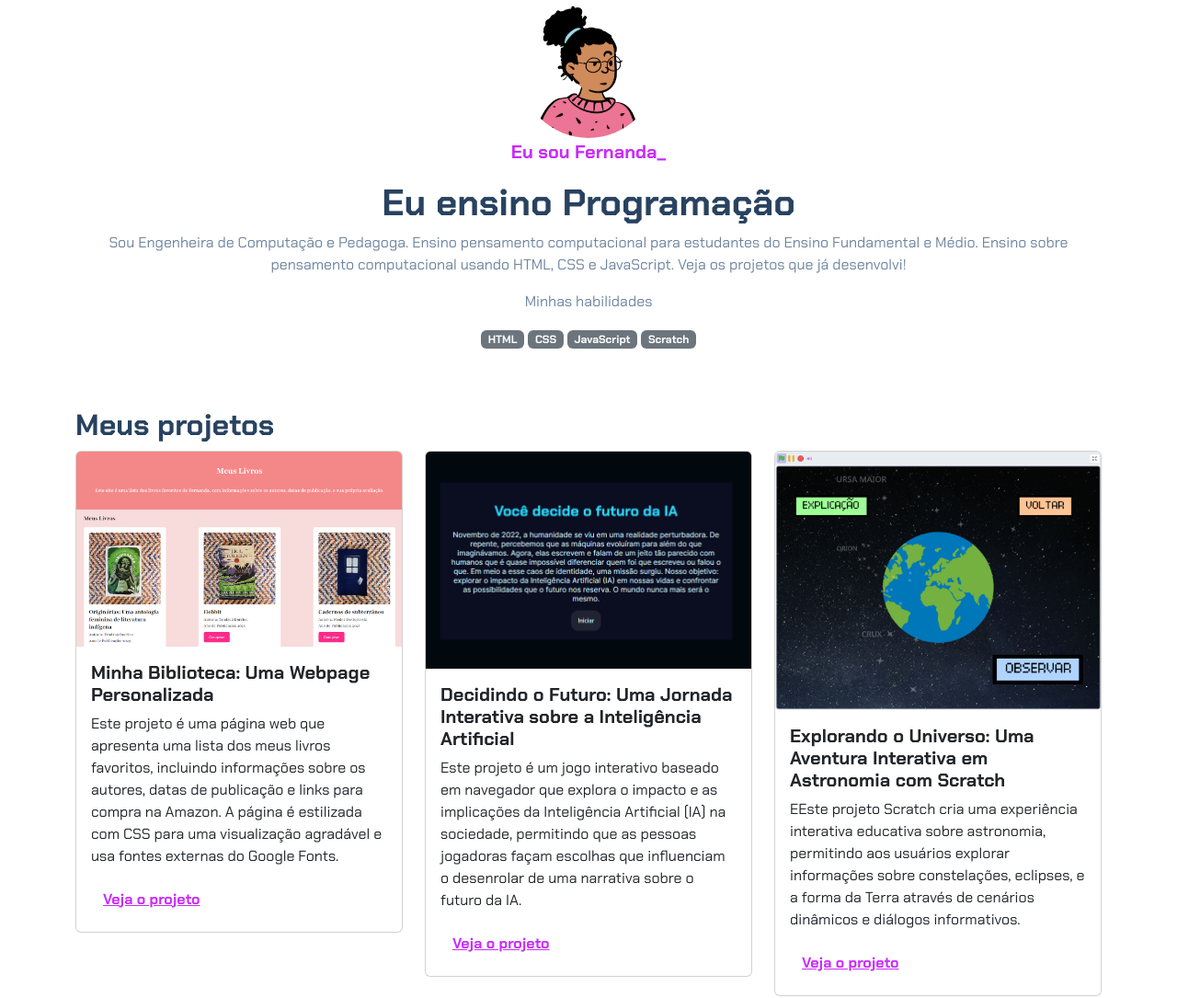
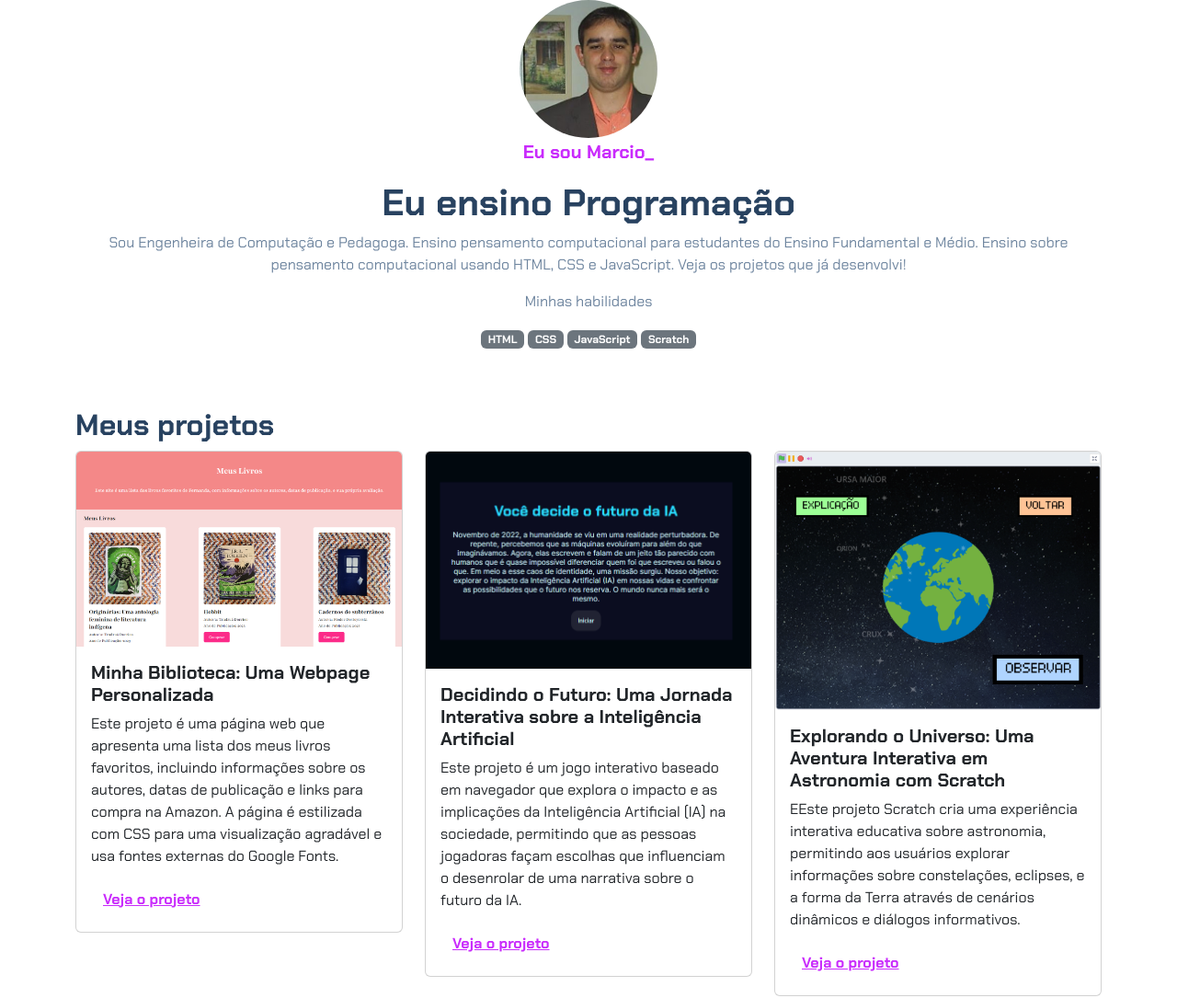
Before and after one commit to ProfessorMarcio/ensino, a plain HTML site: page index.html in a window 1280 px wide. Shown: the top 1085 px of the page at 92% size. Drawn offline with nearby package versions, Linux system fonts and the light colour scheme.

Commit message:
imagem Marcio

```diff
--- a/index.html
+++ b/index.html
@@ -12,9 +12,9 @@
 
 <body>
     <header class="container text-center">
-        <img src="img/avatar-perfil.png" alt="avatar da Fernanda" class="rounded-circle" width="150" height="150"
+        <img src="img/Marcio.png" alt="avatar de Marcio" class="rounded-circle" width="150" height="150"
             srcset="">
-        <p class="lead">Eu sou Fernanda_</p>
+        <p class="lead">Eu sou Marcio_</p>
         <h1>Eu ensino Programação</h1>
         <p>Sou Engenheira de Computação e Pedagoga. Ensino pensamento computacional para estudantes do Ensino
             Fundamental e Médio. Ensino sobre pensamento computacional usando HTML, CSS e JavaScript. Veja os projetos
```
